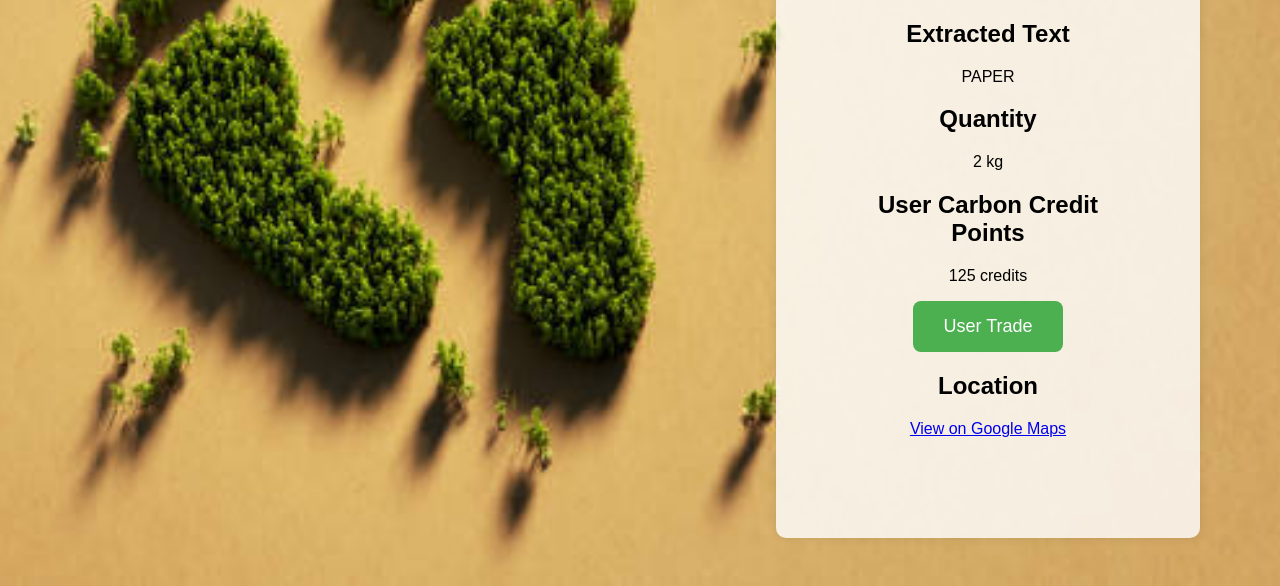
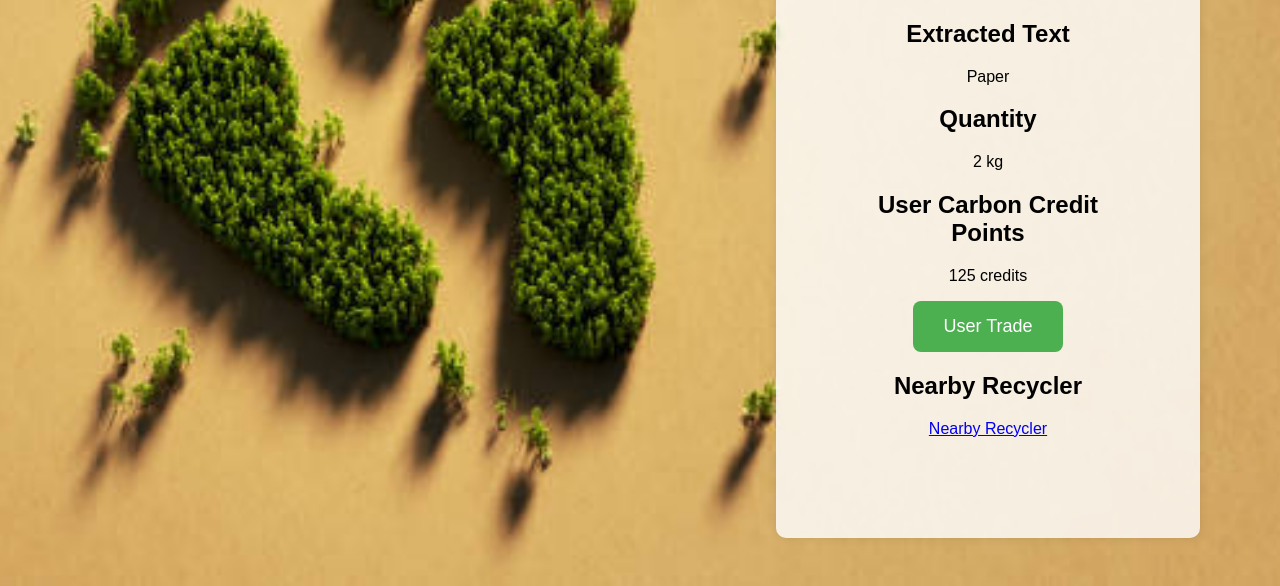
Before and after one commit to jayant2014/Call-For-Code-Sustainability, a Django app: page /calculate/ in a window 1280 px wide. Shown: the part 294-880 px from the top of the page. Run offline with Django 4.2, Linux system fonts and the light colour scheme.

Commit message:
Reorganized the code

```diff
--- a/cfc/urls.py
+++ b/cfc/urls.py
@@ -18,6 +18,7 @@ urlpatterns = [
     path('user_trade/', views.user_trade, name='user_trade'),
     path('profile/', views.user_profile, name='user_profile'),
     path('success_template/',views.success_template, name ='success_template'),
+    path('predict_class/', views.predict_class, name='predict_class'),
 
 
 
--- a/cfc/views.py
+++ b/cfc/views.py
@@ -4,6 +4,13 @@ from django.template import context
 
 from .forms import ImageUploadForm
 from .forms import SignUpForm
+
+from tensorflow.keras.preprocessing import image
+import os
+import numpy as np
+from tensorflow.keras.models import load_model
+
+class_names = ['battery', 'biological', 'brown-glass', 'cardboard', 'clothes', 'green-glass', 'metal', 'paper', 'plastic', 'shoes', 'trash', 'white-glass']
 
 def signup(request):
     if request.method == 'POST':
@@ -158,6 +165,21 @@ emission_factors = {
     # Add more emission factors for other waste types as needed
 }
 
+def predict_class(request):
+    img = image.load_img(image_path, target_size=(224, 224))
+    img = image.img_to_array(img)
+    img = np.expand_dims(img, axis=0)
+    img = img / 255.0  # Normalize the image
+
+    model1 = load_model("ws_new.keras")
+    print(predict(image_path, model1))
+    # Make predictions
+    predictions = model1.predict(img)
+
+    # Get the class with the highest probability
+    predicted_class = np.argmax(predictions)
+    predicted_class_name = class_names[predicted_class]
+    return render(request, 'result.html', predicted_class_name)
 
 def calculate(request):
     if request.method == 'POST':
--- a/djangoProject2/settings.py
+++ b/djangoProject2/settings.py
@@ -132,6 +132,6 @@ LOGIN_REDIRECT_URL = 'home'
 
 BASE_DIR = os.path.dirname(os.path.dirname(os.path.abspath(__file__)))
 
-#MEDIA_URL = '/media/'
+MEDIA_URL = '/media/'
 #MEDIA_ROOT = os.path.join(BASE_DIR, 'media')
 MEDIA_ROOT = os.path.join(BASE_DIR, 'media/uploads')
--- a/templates/registration/result.html
+++ b/templates/registration/result.html
@@ -88,7 +88,7 @@
         </div>
         <div class="mt-5">
             <h2>Extracted Text</h2>
-            <p>PAPER</p> <!-- change extracted_text -->
+            <p>Paper</p> <!-- change extracted_text -->
         </div>
         <div class="mt-4">
             <h2>Quantity</h2>
@@ -104,8 +104,8 @@
 
         <!-- Google Maps link -->
         <div class="mt-4">
-            <h2>Location</h2>
-            <a href="https://www.google.com/maps/place/Your+Location+Here" target="_blank">View on Google Maps</a>
+            <h2>Nearby Recycler</h2>
+            <a href="https://www.google.com/maps/search/recycling+center" target="_blank">Nearby Recycler</a>
         </div>
     </div>
 </body>
--- a/templates/registration/success_template.html
+++ b/templates/registration/success_template.html
@@ -45,8 +45,8 @@
 
 <body>
     <div class="container">
-        <h1>"File uploaded successfully! Now go with prediction of waste category"</h1>
-        <a href="/home" class="link-button">Predict Category</a>
+        <h1>"File uploaded successfully! Proceed with prediction"</h1>
+        <a href="/home" class="link-button">Predict</a>
     </div>
 </body>
 
```
Also changed, not shown: README.md.
